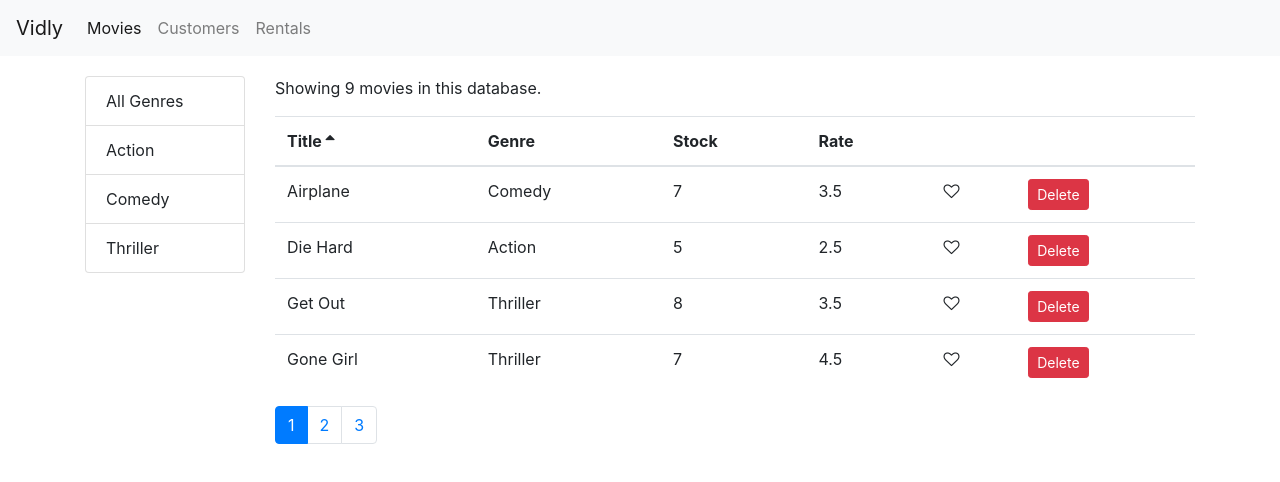
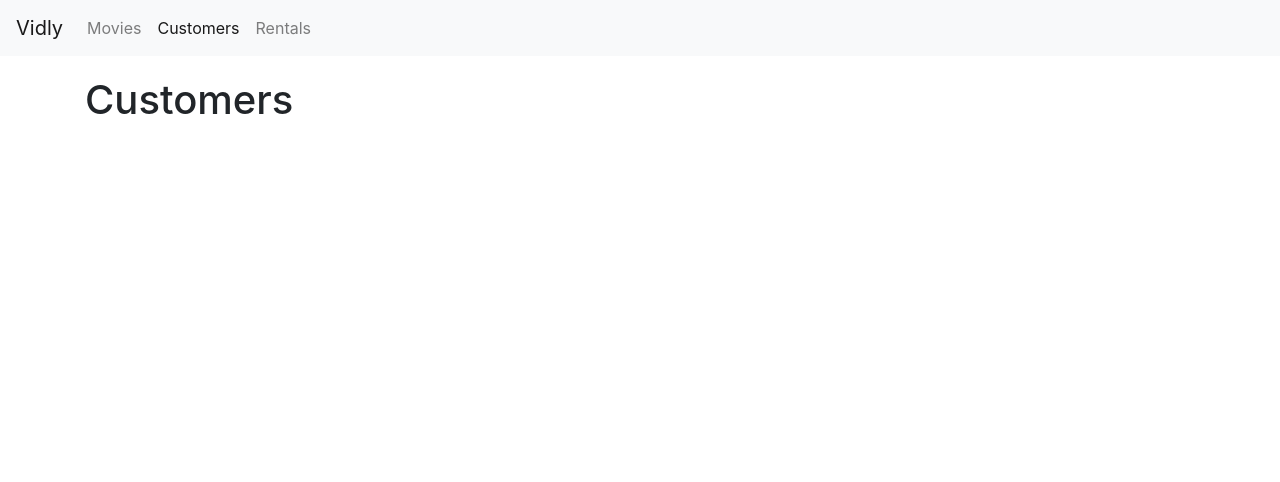
Before and after one commit to lopezg3000/vidly, a React (Create React App) app: page /customers in a window 1280 px wide. Shown: the top 482 px of the page. Built offline with nearby package versions, Linux system fonts and the light colour scheme.

Commit message:
functionalNavBarExercisePart2

```diff
--- a/src/App.js
+++ b/src/App.js
@@ -1,7 +1,11 @@
 
 import React, { Component } from 'react';
+import { Route, Switch, Redirect } from "react-router-dom";
 import NavBar from "./components/common/navbar";
-import Movies from './components/movies';
+import Movies from "./components/movies";
+import Customers from "./components/customers";
+import Rentals from "./components/rentals";
+import NotFound from "./components/notFound";
 import './App.css';
 
 class App extends Component {
@@ -11,7 +15,14 @@ class App extends Component {
             <React.Fragment>
                 <NavBar />
                 <main className="container">
-                    <Movies />
+                    <Switch>
+                        <Route path="/movies" component={Movies} />
+                        <Route path="/customers" component={Customers} />
+                        <Route path="/rentals" component={Rentals} />
+                        <Route path="/not-found" component={NotFound} />
+                        <Redirect from="/" exact to="/movies" />
+                        <Redirect to="/not-found" />
+                    </Switch>
                 </main>
             </React.Fragment>
         );
--- a/src/components/common/navbar.jsx
+++ b/src/components/common/navbar.jsx
@@ -1,17 +1,18 @@
 import React from 'react';
+import { NavLink } from "react-router-dom"
 
 const NavBar = () => {
     return (
-        <nav class="navbar navbar-expand-lg navbar-light bg-light">
-            <a class="navbar-brand" href="#">Vidly</a>
-            <button class="navbar-toggler" type="button" data-toggle="collapse" data-target="#navbarNavAltMarkup" aria-controls="navbarNavAltMarkup" aria-expanded="false" aria-label="Toggle navigation">
-                <span class="navbar-toggler-icon"></span>
+        <nav className="navbar navbar-expand-lg navbar-light bg-light">
+            <a className="navbar-brand" href="#">Vidly</a>
+            <button className="navbar-toggler" type="button" data-toggle="collapse" data-target="#navbarNavAltMarkup" aria-controls="navbarNavAltMarkup" aria-expanded="false" aria-label="Toggle navigation">
+                <span className="navbar-toggler-icon"></span>
             </button>
-            <div class="collapse navbar-collapse" id="navbarNavAltMarkup">
-                <div class="navbar-nav">
-                    <a class="nav-item nav-link active" href="#">Movies <span class="sr-only">(current)</span></a>
-                    <a class="nav-item nav-link" href="#">Customers</a>
-                    <a class="nav-item nav-link" href="#">Rentals</a>
+            <div className="collapse navbar-collapse" id="navbarNavAltMarkup">
+                <div className="navbar-nav">
+                    <NavLink className="nav-item nav-link" to="/movies">Movies</NavLink>
+                    <NavLink className="nav-item nav-link" to="/customers">Customers</NavLink>
+                    <NavLink className="nav-item nav-link" to="rentals">Rentals</NavLink>
                 </div>
             </div>
         </nav>
--- /dev/null
+++ b/src/components/customers.jsx
@@ -0,0 +1,9 @@
+import React from 'react'
+
+const Customers = () => {
+    return (
+        <h1>Customers</h1>
+    );
+}
+
+export default Customers;
--- /dev/null
+++ b/src/components/notFound.jsx
@@ -0,0 +1,9 @@
+import React from 'react'
+
+const NotFound = () => {
+    return (
+        <h1>Not Found</h1>
+    );
+}
+
+export default NotFound;
--- /dev/null
+++ b/src/components/rentals.jsx
@@ -0,0 +1,9 @@
+import React from 'react'
+
+const Rentals = () => {
+    return (
+        <h1>Rentals</h1>
+    );
+}
+
+export default Rentals;
--- a/src/index.js
+++ b/src/index.js
@@ -1,15 +1,16 @@
 import React from 'react';
 import ReactDOM from 'react-dom';
+import { BrowserRouter } from 'react-router-dom';
 import './index.css';
-// import App from './App';
+import App from './App';
 import * as serviceWorker from './serviceWorker';
 import 'bootstrap/dist/css/bootstrap.css';
 import 'font-awesome/css/font-awesome.css';
-import App from "./App"
 
-ReactDOM.render(<App />, document.getElementById('root'));
-
-// If you want your app to work offline and load faster, you can change
-// unregister() to register() below. Note this comes with some pitfalls.
-// Learn more about service workers: https://bit.ly/CRA-PWA
+ReactDOM.render(
+    <BrowserRouter>
+        <App />
+    </BrowserRouter>,
+    document.getElementById('root')
+);
 serviceWorker.unregister();
```
